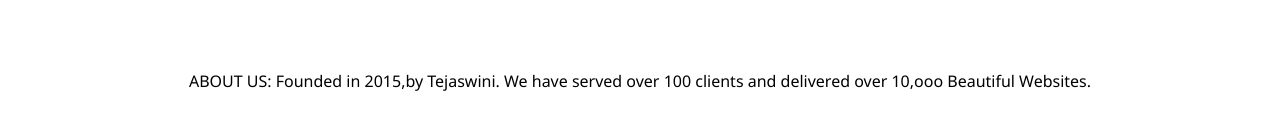
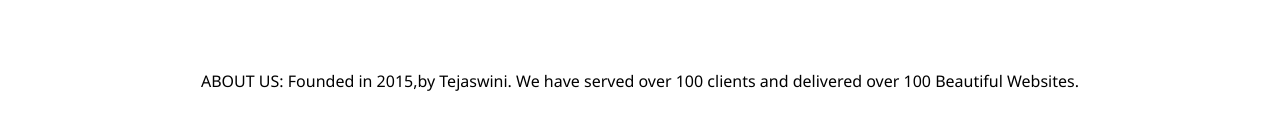
Before and after one commit to tejaswinijithendra/100-days-of-code-first-project, a plain HTML site: page index.html in a window 1280 px wide. Shown: the part 2208-2338 px from the top of the page. Drawn offline with Linux system fonts and the light colour scheme.

Commit message:
second edit

```diff
--- a/index.html
+++ b/index.html
@@ -95,7 +95,7 @@
 <section>
     <p>
 ABOUT US: Founded in 2015,by Tejaswini.
-We have served over 100 clients and delivered over 10,ooo Beautiful Websites.
+We have served over 100 clients and delivered over 100 Beautiful Websites.
 </p>
 </section>
     <link rel="javascript" href="script.js">
```
